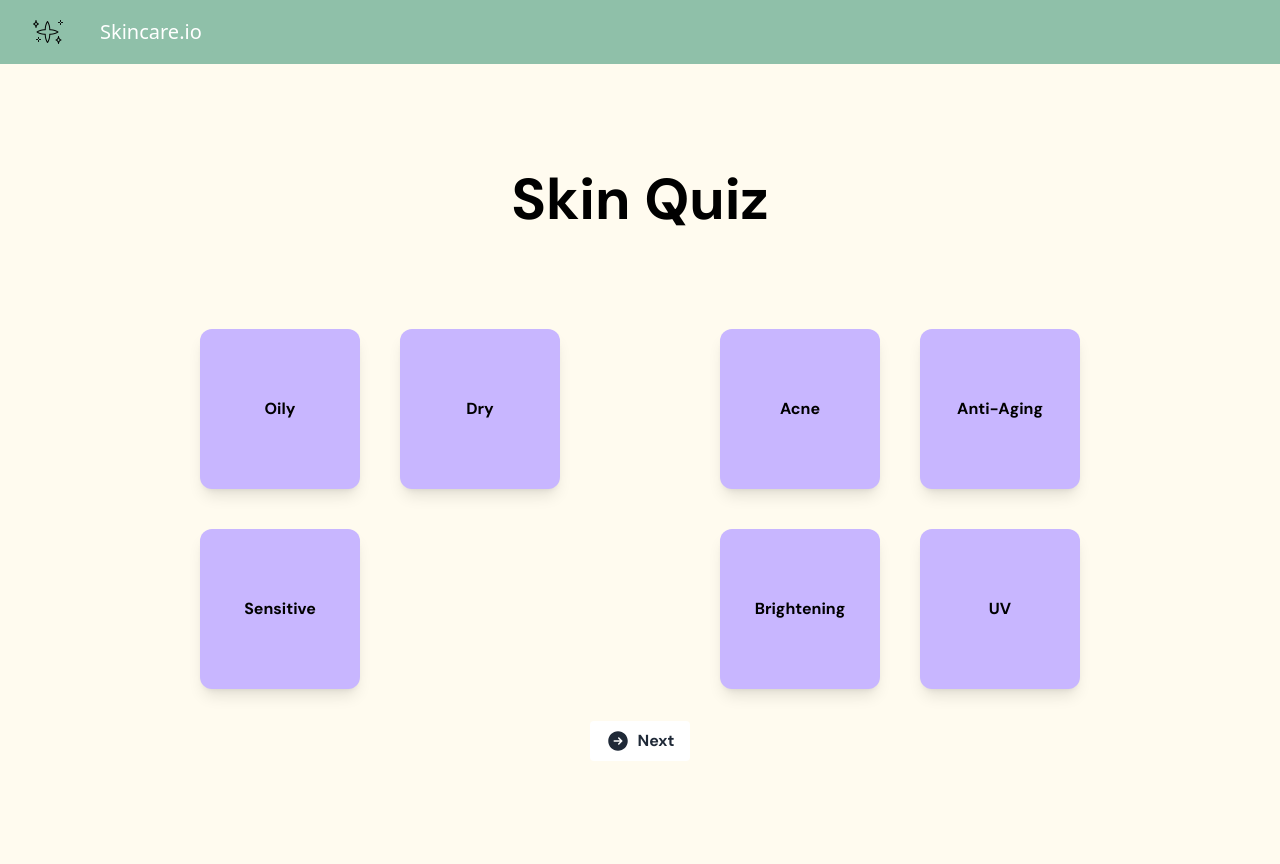
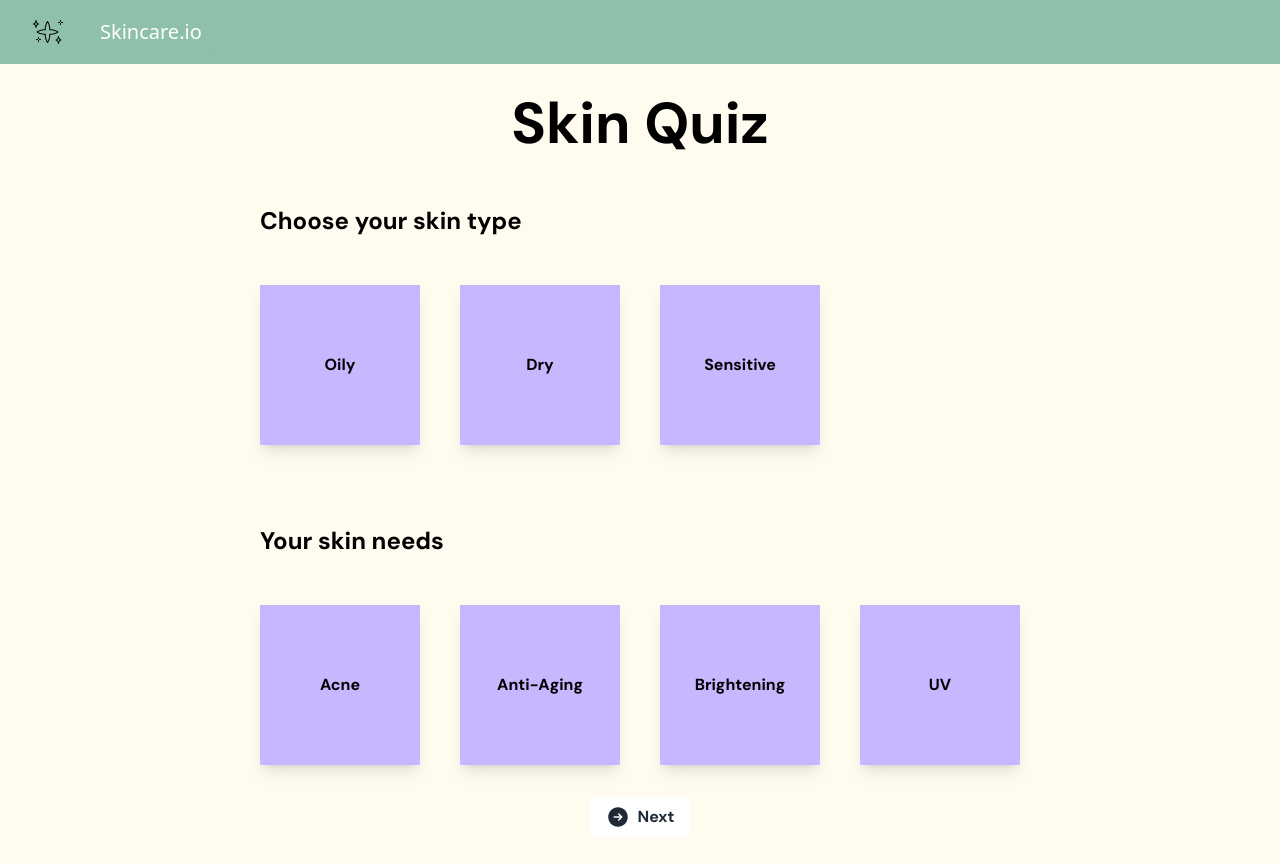
Before and after one commit to gpalar/skincare.io, a Next.js app in the folder nextjs-blog/: page /skinQuiz in a window 1280 px wide. Built offline with nearby package versions, Linux system fonts and the light colour scheme.

Commit message:
fixed block alignment on skinQuiz to rows and border radius fix

```diff
--- a/nextjs-blog/components/SkinQuizBtn.tsx
+++ b/nextjs-blog/components/SkinQuizBtn.tsx
@@ -8,9 +8,9 @@ interface skinbuttontype {
     icon?: any
 }
 
-function SkinQuizBtn(props:skinbuttontype) {
+function SkinQuizBtn(props: skinbuttontype) {
     return (
-        <button onClick={() => props.setState(!props.value)} className="w-40 h-40 shadow-lg p-8 rounded-xl bg-dark-purple hover:bg-gray-400 text-black font-bold ">
+        <button onClick={() => props.setState(!props.value)} className="w-40 h-40 shadow-lg p-8 bg-dark-purple hover:bg-gray-400 text-black font-bold ">
             {props.icon}
             {props.text}
         </button>
--- a/nextjs-blog/pages/skinQuiz.tsx
+++ b/nextjs-blog/pages/skinQuiz.tsx
@@ -111,10 +111,11 @@ export default function skinQuiz() {
 
                 <h1 className={styles.title}>Skin Quiz</h1>
 
-                <div className="max-w-screen-lg mx-auto p-8">
-                    <div className="grid grid-cols-2 gap-40 ">
+                <div className="max-w-screen-lg mx-auto p-8 ">
+                    <div className="grid grid-rows-2 gap-20">
                         <div>
-                            <div className="grid grid-cols-2 gap-10 mt-12 ">
+                            <h1 className="text-2xl">Choose your skin type</h1>
+                            <div className="grid grid-cols-4 gap-10 mt-12">
                                 <SkinQuizBtn
                                     value={oily}
                                     setState={setOily}
@@ -136,12 +137,15 @@ export default function skinQuiz() {
                                     color="purple"
                                 // icon={RiCactusLine}
                                 />
+                                <div>
+                                </div>
                             </div>
                         </div>
 
 
                         <div>
-                            <div className="grid grid-cols-2 gap-10 mt-12">
+                            <h1 className="text-2xl">Your skin needs</h1>
+                            <div className="grid grid-cols-4 gap-10 mt-12">
                                 <SkinQuizBtn
                                     value={acne}
                                     setState={setAcne}
@@ -188,10 +192,7 @@ export default function skinQuiz() {
                 body {
                 padding: 0;
                 margin: 0;
-                font-family: -apple-system, BlinkMacSystemFont, Segoe UI, Roboto,
-                    Oxygen, Ubuntu, Cantarell, Fira Sans, Droid Sans, Helvetica Neue,
-                    sans-serif;
-                // font-family: "DomaineDisplayNarrow",Georgia,serif;
+
                 background-color: #fffbef;
                 }
                 * {
```
Lines whose indentation alone changed are shown as unchanged.
